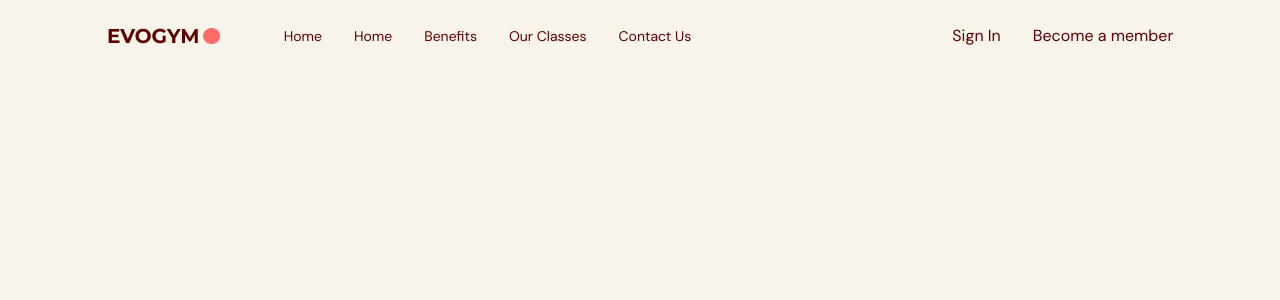
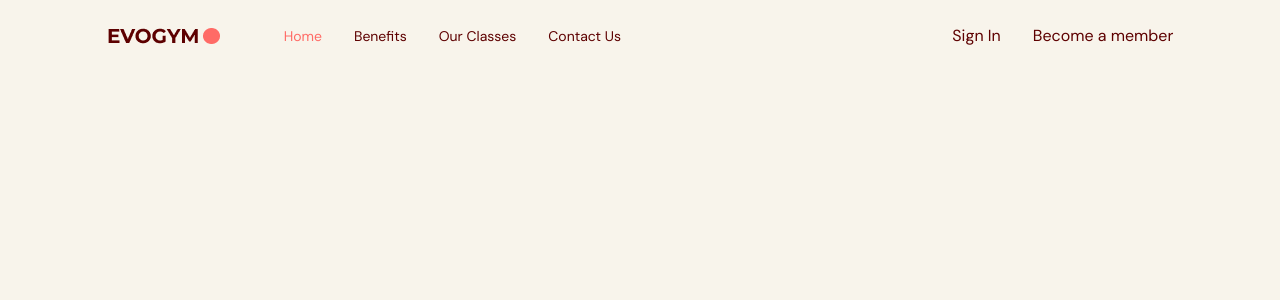
Before and after one commit to goni715/fitness-app-ts, a React (Vite) app: page / in a window 1280 px wide. Shown: the top 300 px of the page. Built offline with nearby package versions, Linux system fonts and the light colour scheme.

Commit message:
enum type added

```diff
--- a/src/App.tsx
+++ b/src/App.tsx
@@ -1,10 +1,15 @@
+import { useState } from "react";
 import Navbar from "./components/Navbar/Navbar";
+import { TSelectedPage } from "./shared/types";
+
 
 const App = () => {
+  const [selectedPage, setSelectedPage] = useState<TSelectedPage>(TSelectedPage.Home);
+
   return (
     <>
       <div className="app bg-gray-20">
-        <Navbar/>
+        <Navbar selectedPage={selectedPage} setSelectedPage={setSelectedPage}/>
       </div>
     </>
   );
--- a/src/components/Navbar/Link.tsx
+++ b/src/components/Navbar/Link.tsx
@@ -1,14 +1,15 @@
 import AnchorLink from "react-anchor-link-smooth-scroll";
+import { TSelectedPage } from "../../shared/types";
 
 type TProps = {
     page: string;
-    selectedPage: string;
-    setSelectedPage: (value: string) => void
+    selectedPage: TSelectedPage;
+    setSelectedPage: (value: TSelectedPage) => void
 }
 
 
 const Link = ({ page, selectedPage, setSelectedPage } : TProps) => {
-    const lowerCasePage = page.toLowerCase().replace(/ /g, "") //Our Classes = ourclasses
+    const lowerCasePage = page.toLowerCase().replace(/ /g, "") as TSelectedPage; //Our Classes = ourclasses
 
     return (
         <>
--- a/src/components/Navbar/Navbar.tsx
+++ b/src/components/Navbar/Navbar.tsx
@@ -2,9 +2,11 @@ import { HiMiniBars3 } from "react-icons/hi2";
 import { FaXmark } from "react-icons/fa6";
 import Logo from '../../assets/Logo.png';
 import Link from "./Link";
+import { TSelectedPage } from "../../shared/types";
 
 type TProps = {
-
+    selectedPage : TSelectedPage;
+    setSelectedPage: (value: TSelectedPage) => void
 }
 
 const Navbar = ({ selectedPage, setSelectedPage }: TProps) => {
@@ -22,10 +24,10 @@ const Navbar = ({ selectedPage, setSelectedPage }: TProps) => {
                         {/* Right Side */}
                         <div className={`${flexBetween} w-full`}>
                             <div className={`${flexBetween} gap-8 text-sm`}>
-                                <Link page="Home"/>Home
-                                <Link page="Benefits"/>
-                                <Link page="Our Classes"/>
-                                <Link page="Contact Us"/>
+                                <Link page="Home" selectedPage={selectedPage} setSelectedPage={setSelectedPage}/>
+                                <Link page="Benefits" selectedPage={selectedPage} setSelectedPage={setSelectedPage}/>
+                                <Link page="Our Classes" selectedPage={selectedPage} setSelectedPage={setSelectedPage}/>
+                                <Link page="Contact Us" selectedPage={selectedPage} setSelectedPage={setSelectedPage}/>
                             </div>
                             <div className={`${flexBetween} gap-8`}>
                               <p>Sign In</p>
--- /dev/null
+++ b/src/shared/types.ts
@@ -0,0 +1,7 @@
+
+export enum TSelectedPage {
+    Home = 'home',
+    Benefits = 'benefits',
+    OurClasses = 'ourclasses',
+    ContactUs = 'contactus'
+  }
```
